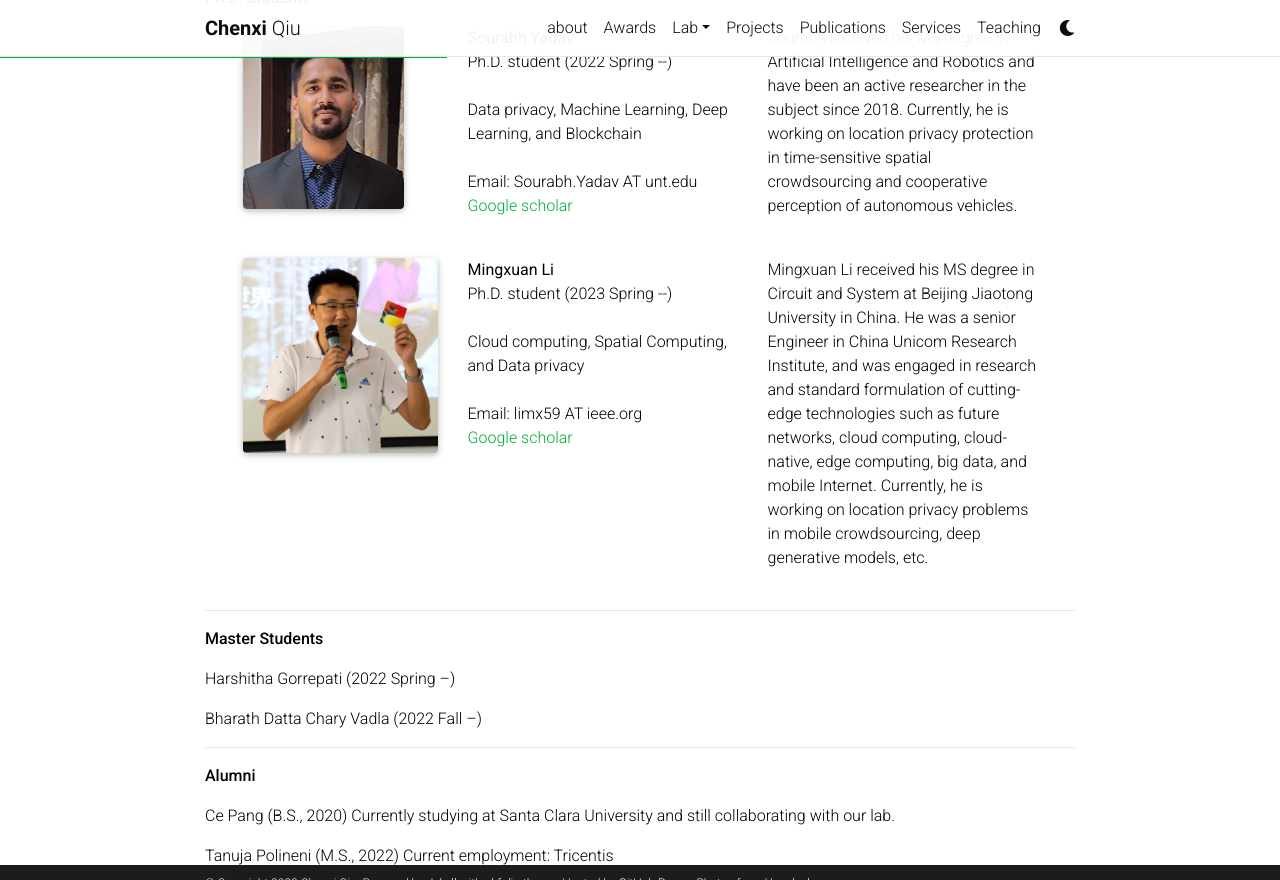
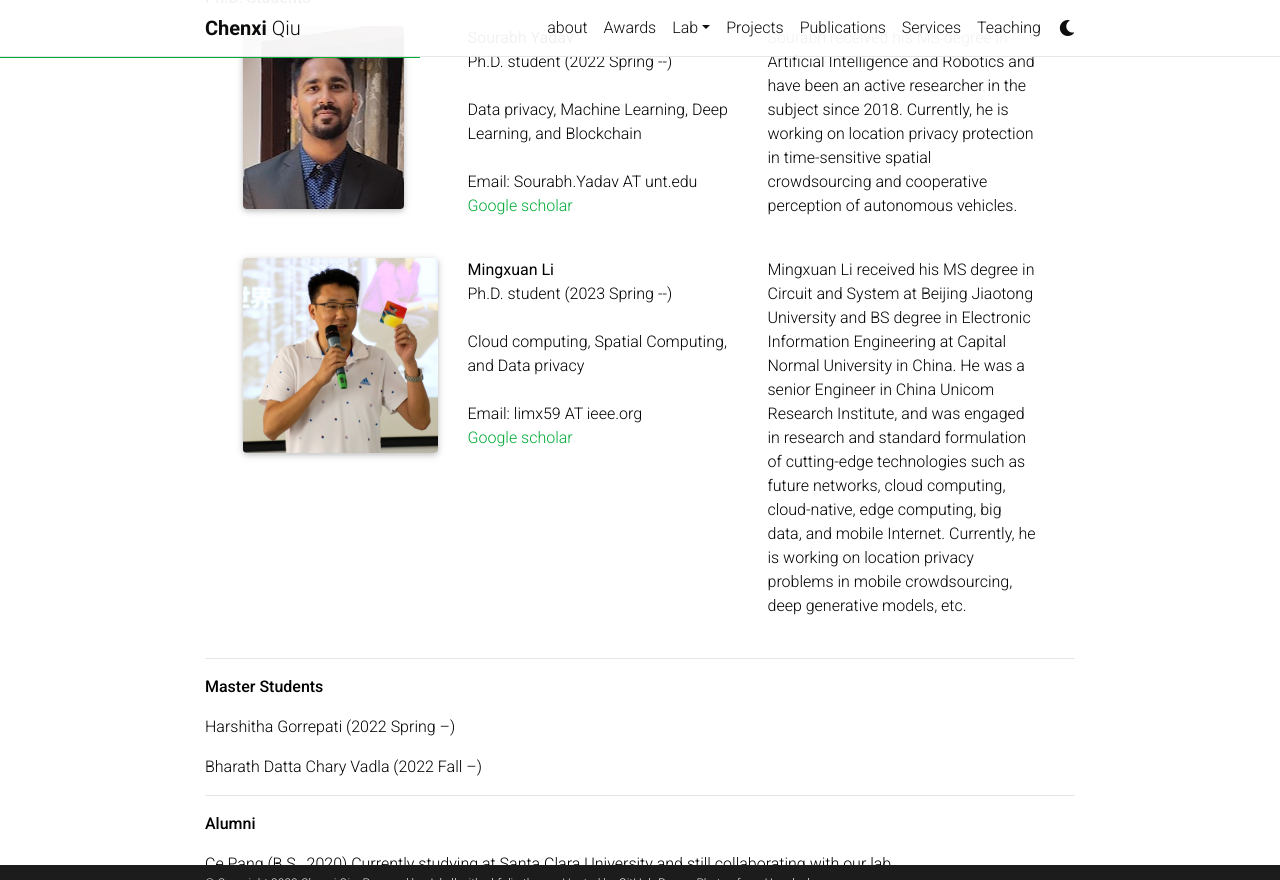
Before and after one commit to chenxiunt/chenxiunt.github.io, a Jekyll site: the page built from _pages/people.md, in a window 1280 px wide and 900 px high, scrolled down 256 px, cut to the strip 0-880 px from the top of the window. Built offline with Jekyll 4.4.1, drawn with Linux system fonts in a browser that asks for light colours; comment, search, counter and statistics services are not loaded; a style sheet for code colours, icons or effects is not loaded.

Commit message:
Update people.md

```diff
--- a/_pages/people.md
+++ b/_pages/people.md
@@ -37,10 +37,10 @@ I am fortunate to work with several bright students:
         Ph.D. student (2023 Spring --) <br><br>
         Cloud computing, Spatial Computing, and Data privacy<br><br>
         Email: limx59 AT ieee.org <br>
-        <a href="https://scholar.google.com/citations?user=Luc18E4AAAAJ&hl=en">Google scholar</a>
+        <a href="[https://scholar.google.com/citations?user=Luc18E4AAAAJ&hl=en](https://scholar.google.com/citations?user=3cG4lEEAAAAJ&hl=zh-CN&authuser=2)">Google scholar</a>
     </div>
     <div class="col-sm-4">
-        Mingxuan Li received his MS degree in Circuit and System at Beijing Jiaotong University in China. He was a senior Engineer in China Unicom Research Institute, and was engaged in research and standard formulation of cutting-edge technologies such as future networks, cloud computing, cloud-native, edge computing, big data, and mobile Internet. Currently, he is working on location privacy problems in mobile crowdsourcing, deep generative models, etc.
+        Mingxuan Li received his MS degree in Circuit and System at Beijing Jiaotong University and BS degree in Electronic Information Engineering at Capital Normal University in China. He was a senior Engineer in China Unicom Research Institute, and was engaged in research and standard formulation of cutting-edge technologies such as future networks, cloud computing, cloud-native, edge computing, big data, and mobile Internet. Currently, he is working on location privacy problems in mobile crowdsourcing, deep generative models, etc.
     </div>
 </div>
 <br clear="left"/>
```
